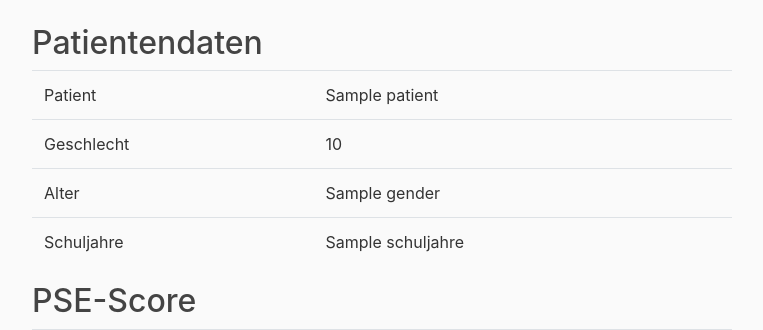
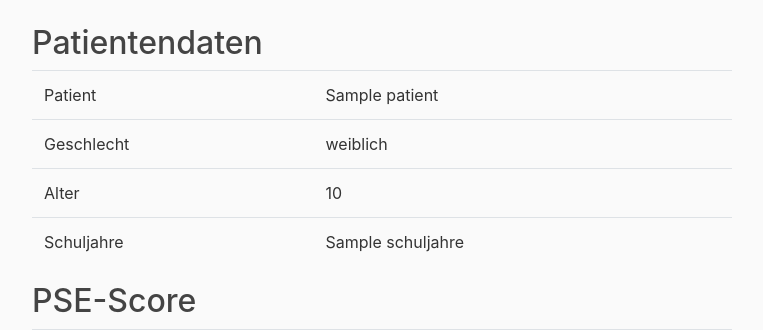
Before and after one commit to wuebbelt/Flask_Neurologie, a Flask app: template templates/ergebnisse.html in a window 1280 px wide. Shown: the part 56-386 px from the top of the page, without its empty margins (68-831 px from the left). Run offline with Flask 2, Linux system fonts and the light colour scheme; the template is opened without the code that fills it: most values are stand-ins (such as "Sample title", 1, 10 or a date in 2020); some libraries are stand-ins or nearby versions.

Commit message:
🏩🐮 Checkpoint ./templates/ergebnisse.html:8826709/300

```diff
--- a/templates/ergebnisse.html
+++ b/templates/ergebnisse.html
@@ -11,11 +11,15 @@
       </tr>
       <tr>
         <td>Geschlecht</td>
-        <td>{{ data["age"]}}</td>
+         {% if  data["gender"] == 1 %}
+            <td>männlich</td>
+         {% else %}
+            <td>weiblich</td>
+        {% endif %}
       </tr>
       <tr>
         <td>Alter</td>
-        <td>{{ data["gender"]}}</td>
+        <td>{{ data["age"]}}</td>
       </tr>
       <tr>
         <td>Schuljahre</td>
```
